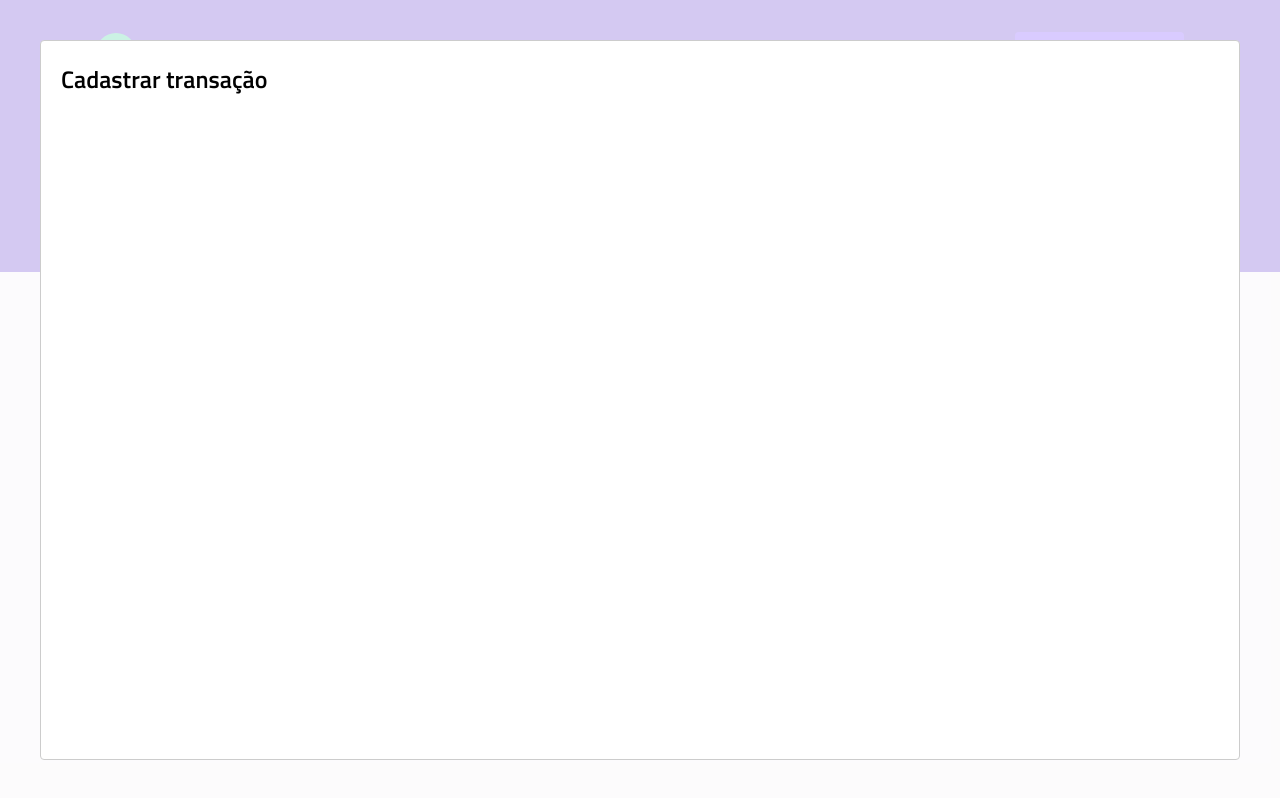
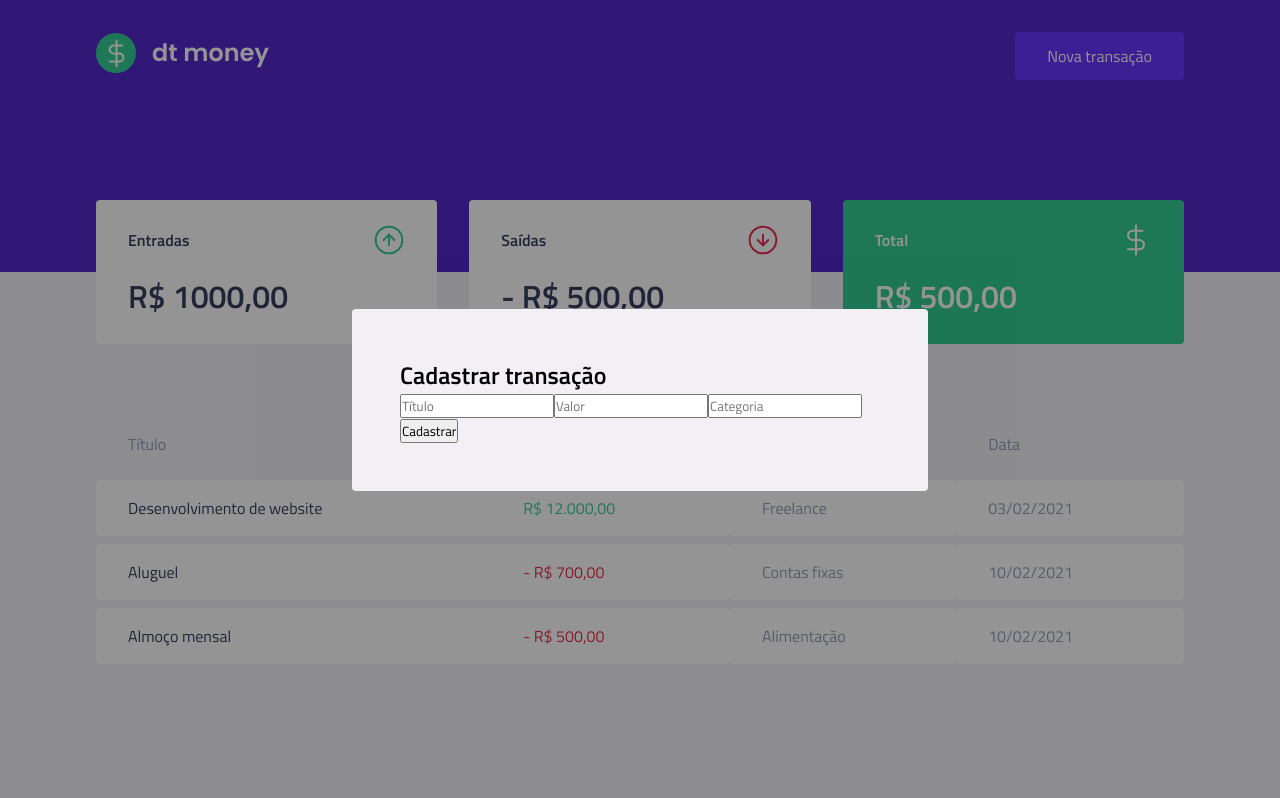
Before and after one commit to carlos3duardo/ignite-reactjs-dtmoney, a React (Create React App) app: page / in a window 1280 px wide. Both pictures are taken after a click on the button "Nova transação". Built offline with nearby package versions, Linux system fonts and the light colour scheme; no server answers; what miragejs would draw is missing.

Commit message:
Estilizando o modal

```diff
--- a/src/components/NewTransactionModal/index.tsx
+++ b/src/components/NewTransactionModal/index.tsx
@@ -1,4 +1,5 @@
 import Modal from 'react-modal';
+import { Container } from './styles';
 
 interface NewTransactionModalProps {
   isOpen: boolean;
@@ -9,8 +10,22 @@
   return (
     <Modal
       isOpen={isOpen}
-      onRequestClose={onRequestClose}>
-      <h2>Cadastrar transação</h2>
+      onRequestClose={onRequestClose}
+      overlayClassName="react-modal-overlay"
+      className="react-modal-content"
+    >
+      <Container>
+        <h2>Cadastrar transação</h2>
+
+        <input type="text" placeholder="Título" />
+
+        <input type="number" placeholder="Valor" />
+
+        <input type="text" placeholder="Categoria" />
+
+        <button type="submit">Cadastrar</button>
+
+      </Container>
     </Modal>
   );
 }
--- a/src/components/NewTransactionModal/styles.ts
+++ b/src/components/NewTransactionModal/styles.ts
@@ -1,4 +1,4 @@
 import styled from 'styled-components';
 
-export const Container = styled.div`
+export const Container = styled.form`
 `;
--- a/src/styles/global.ts
+++ b/src/styles/global.ts
@@ -2,7 +2,7 @@
 
 export const GlobalStyle = createGlobalStyle`
   :root {
-    --backgrond: #f2f0f5;
+    --background: #f2f0f5;
     --red: #e52e4d;
     --blue: #5429cc;
     --green: #33cc95;
@@ -38,7 +38,7 @@
   }
 
   body {
-    background: var(--backgrond);
+    background: var(--background);
     -webkit-font-smoothing: antialiased;
   }
 
@@ -59,4 +59,28 @@
     opacity: 0.6;
     cursor: not-allowed;
   }
+
+  .react-modal-overlay {
+    background-color: rgba(0, 0, 0, 0.42);
+
+    position: fixed;
+    top: 0;
+    right: 0;
+    bottom: 0;
+    left: 0;
+
+    display: flex;
+    align-items: center;
+    justify-content: center;
+  }
+
+  .react-modal-content {
+    width: 100%;
+    max-width: 576px;
+    background-color: var(--background);
+    padding: 3rem;
+    position: relative;
+    border-radius: 0.25rem;
+  }
+
 `;
```
